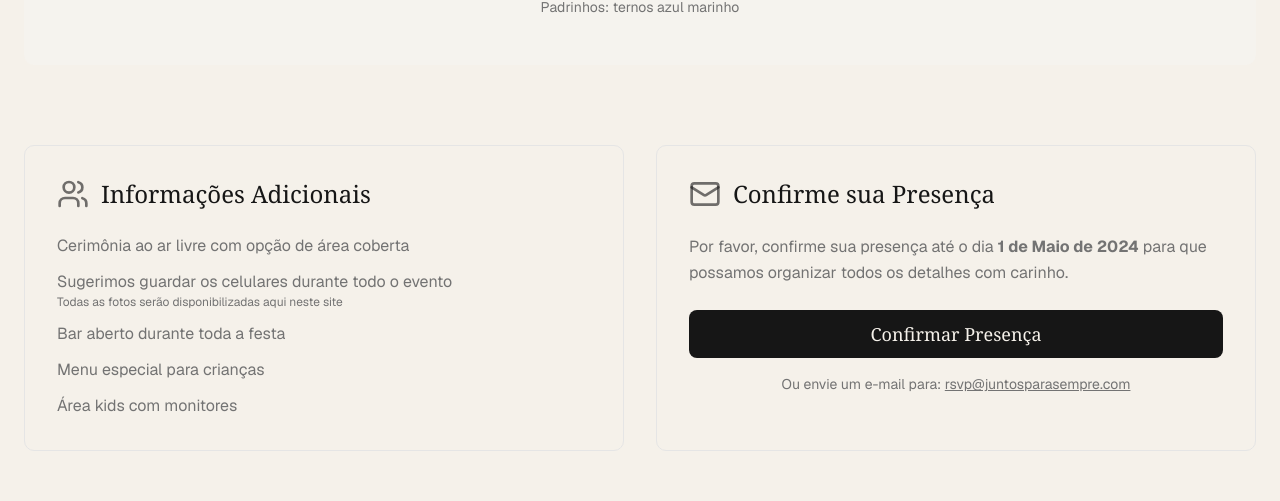
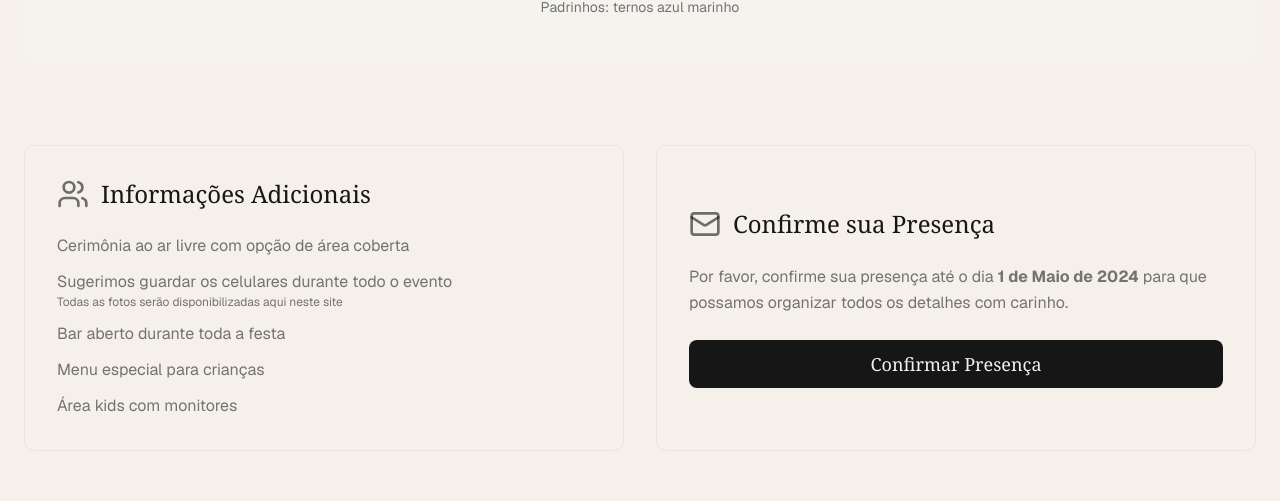
Before and after one commit to joaorodrs/wedding, a Next.js app: page /cerimonia in a window 1280 px wide. Shown: the part 2093-2594 px from the top of the page. Built offline with nearby package versions, Linux system fonts and the light colour scheme; a web font is replaced by a local one.

Commit message:
fix: removes email

```diff
--- a/app/cerimonia/page.tsx
+++ b/app/cerimonia/page.tsx
@@ -148,7 +148,7 @@ export default function CerimoniaPage() {
           </div>
 
           {/* RSVP */}
-          <div className="border border-border rounded-lg p-8">
+          <div className="border border-border rounded-lg p-8 flex flex-col justify-center">
             <div className="flex items-center gap-3 mb-6">
               <Mail className="w-8 h-8 text-foreground/60" />
               <h3 className="font-serif text-2xl">Confirme sua Presença</h3>
@@ -158,20 +158,11 @@ export default function CerimoniaPage() {
               <strong>1 de Maio de 2024</strong> para que possamos organizar
               todos os detalhes com carinho.
             </p>
-            <Link href="/rsvp">
+            <Link href="https://wa.me/5593991384250" target="_blank">
               <Button className="w-full bg-foreground text-background hover:bg-foreground/90 font-serif text-lg py-6">
                 Confirmar Presença
               </Button>
             </Link>
-            <p className="text-sm text-muted-foreground mt-4 text-center">
-              Ou envie um e-mail para:{" "}
-              <a
-                href="mailto:rsvp@juntosparasempre.com"
-                className="underline hover:opacity-70"
-              >
-                rsvp@juntosparasempre.com
-              </a>
-            </p>
           </div>
         </div>
 
```
